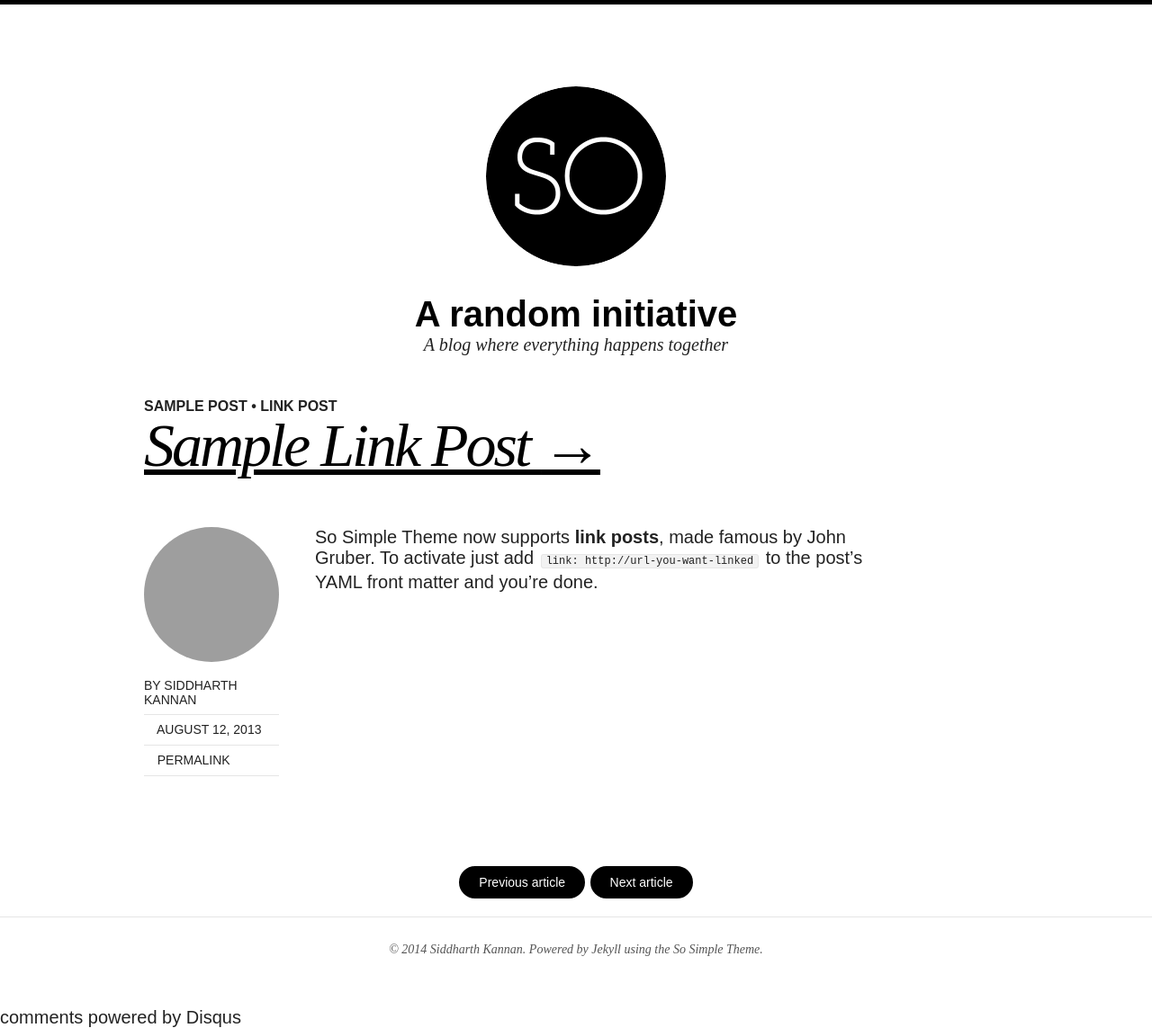
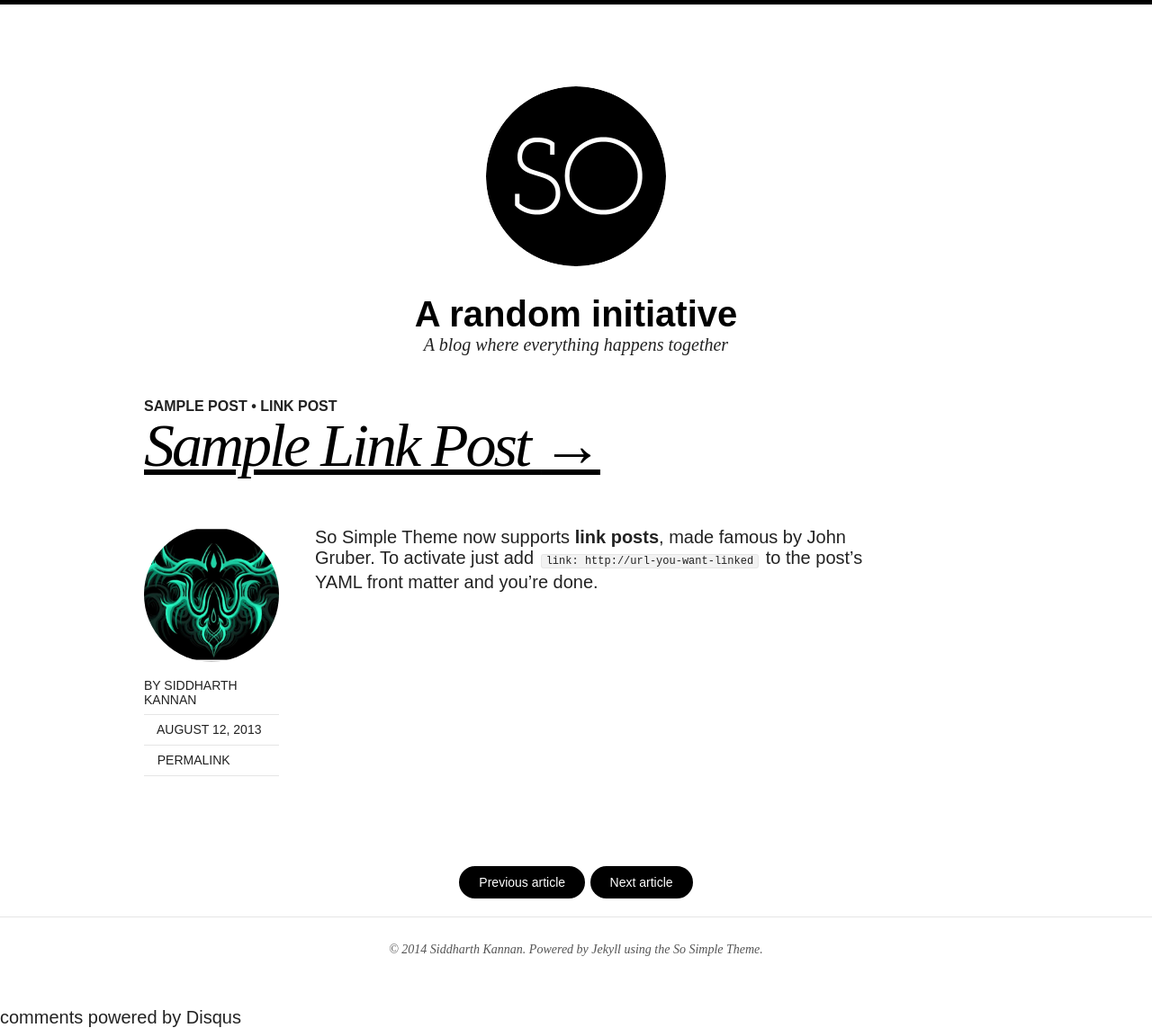
Before and after one commit to icyflame/sandbox, a Jekyll site: the page built from _posts/2013-08-12-sample-link-post.md, in a window 1280 px wide. Shown: the whole page at 90% size. Built offline with Jekyll 4.4.1, drawn with Linux system fonts in a browser that asks for light colours; nearby versions of some CDN libraries; comment, search, counter and statistics services are not loaded.

Commit message:
added author image

```diff
--- a/_config.yml
+++ b/_config.yml
@@ -13,7 +13,7 @@ url: http://icyflame.github.io/sandbox/
 # Owner/author information
 owner:
   name:           Siddharth Kannan
-  # avatar:         your-photo.jpg
+  avatar:         aimage.jpg
   email:          kannan.siddharth12@gmail.com
   # Social networking links used in footer. Update and remove as you like.
   # twitter:
```
Also changed, not shown: images/aimage.jpg (added).
